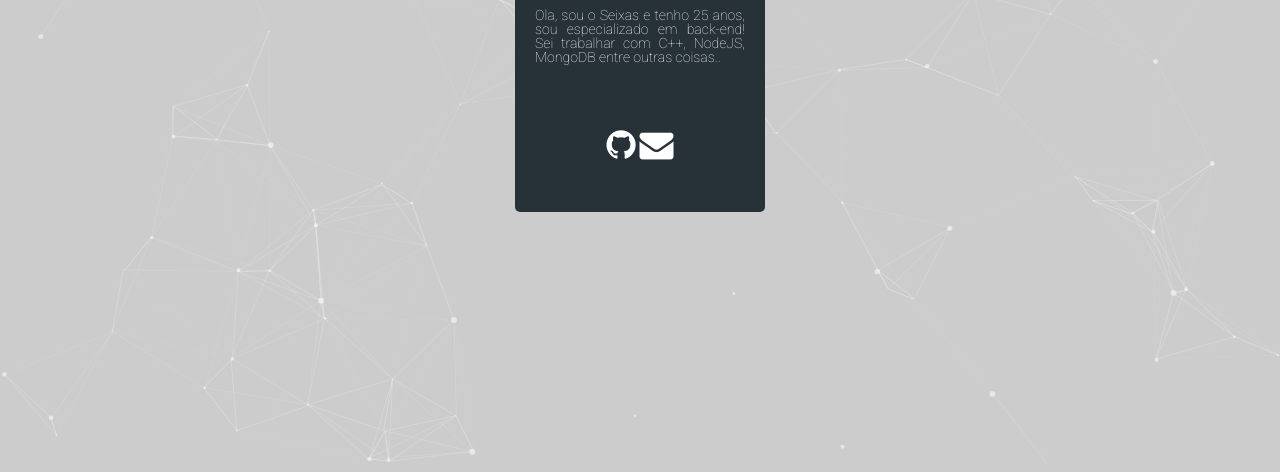
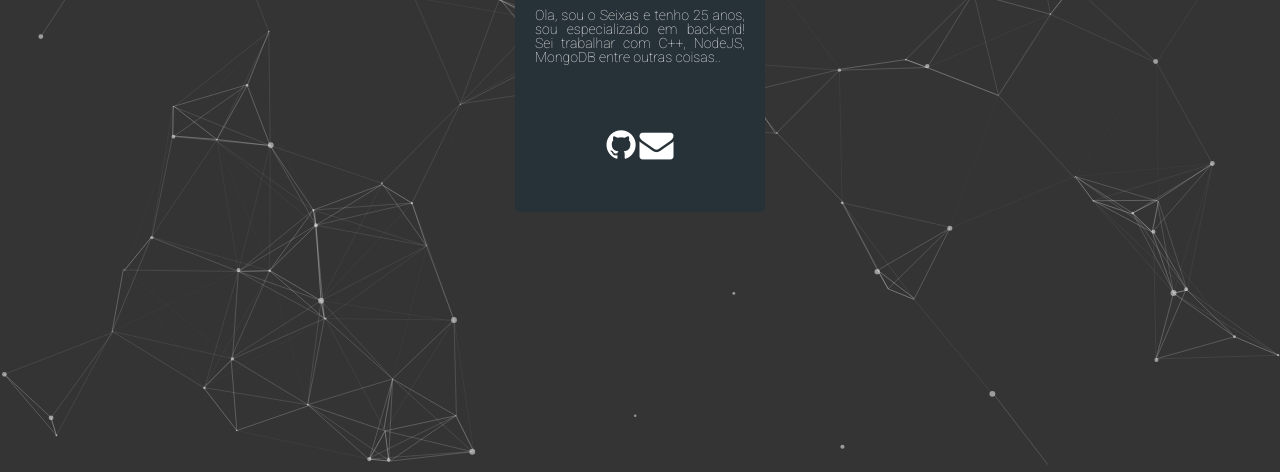
Before and after one commit to Seixas/seixas.github.io, a plain HTML site: page index.html in a window 1280 px wide. Shown: the part 328-800 px from the top of the page. Drawn offline with Linux system fonts and the light colour scheme.

Commit message:
testing background

```diff
--- a/css/style.css
+++ b/css/style.css
@@ -182,7 +182,7 @@ canvas {
 #particles-js {
     width: 100%;
     height: 100%;
-    background-color: #cccccc
+    background-color: #343434
 }
 
 #icons {
```
